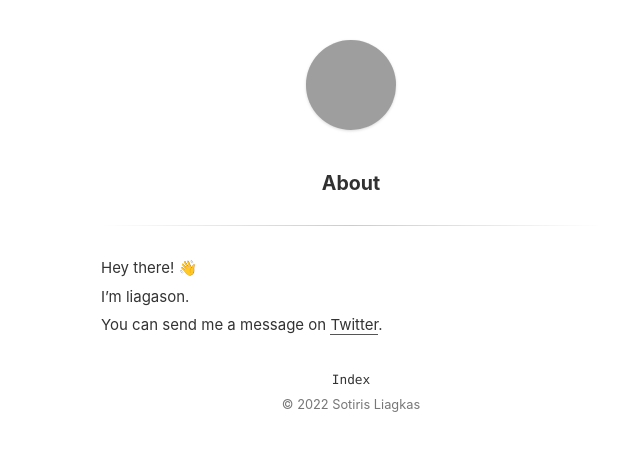
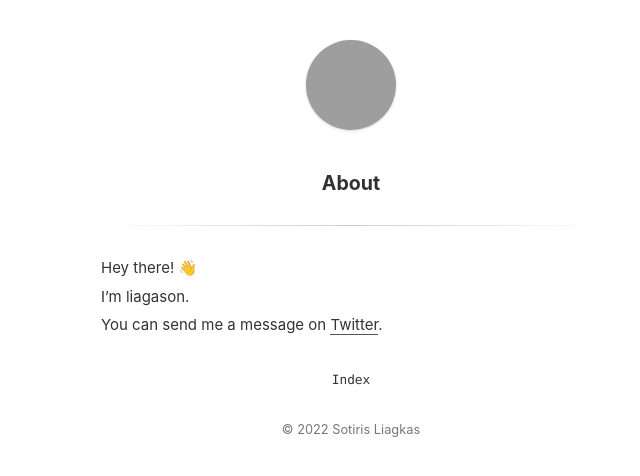
Before and after one commit to liagason/A-Jekyll-Blog, a Jekyll site: the page built from about.md, in a window 1280 px wide. Shown: the top 476 px of the page, without its empty margins (289-929 px from the left). Built offline with Jekyll 4.4.1, drawn with Linux system fonts in a browser that asks for light colours; grey boxes are pictures that could not be loaded.

Commit message:
Update main.scss

```diff
--- a/_sass/main.scss
+++ b/_sass/main.scss
@@ -323,7 +323,7 @@ article {
   }
 }
 .footer {
-  margin-top: 5px;
+  margin-top: 30px;
   color: #777;
   a {
     border: none;
```
